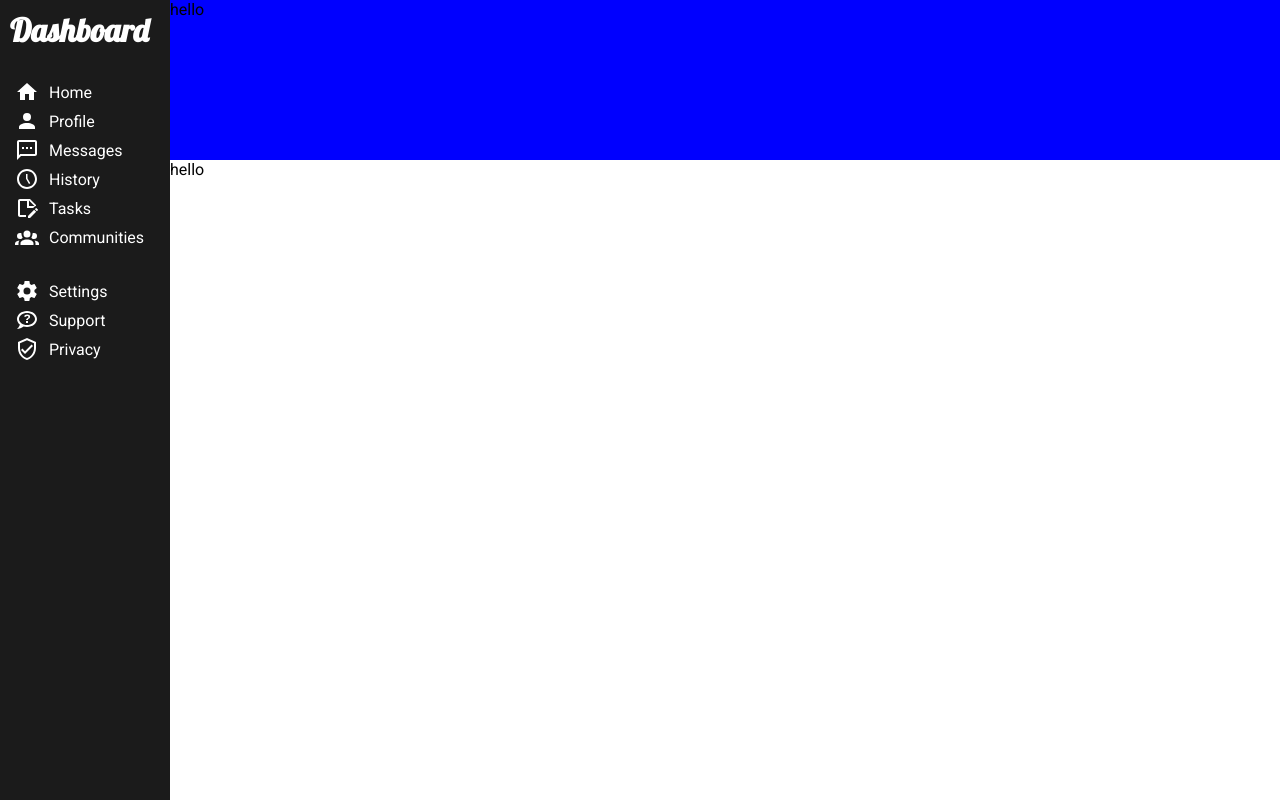
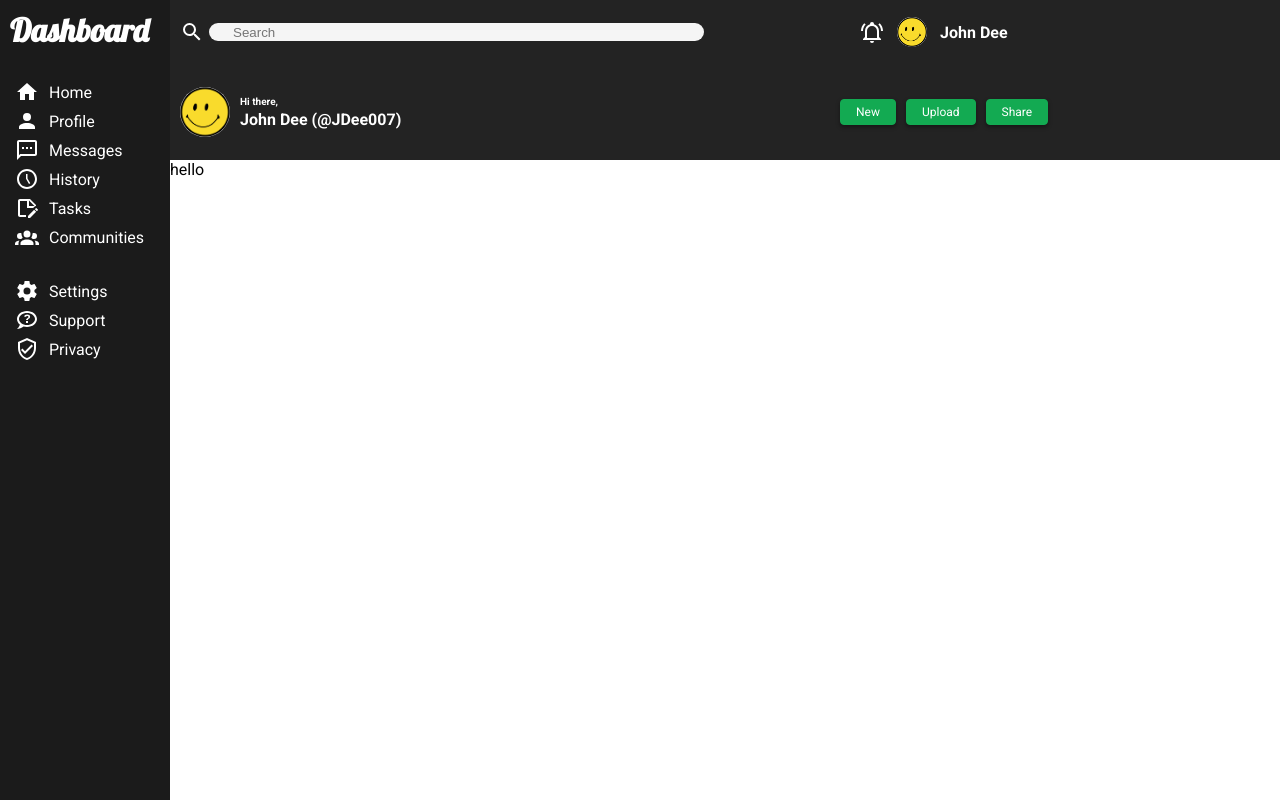
Before and after one commit to SneedUltima/dashboard, a plain HTML site: page index.html in a window 1280 px wide. Drawn offline with Linux system fonts and the light colour scheme.

Commit message:
build: add html foundation and css style for header component

```diff
--- a/index.html
+++ b/index.html
@@ -76,7 +76,31 @@
     </div>
     <div class="content-container">
         <div class="header">
-            <p>hello</p>
+            <div class="search">
+                <svg id="search-icon" style="width:24px;height:24px" viewBox="0 0 24 24">
+                    <path fill="currentColor" d="M9.5,3A6.5,6.5 0 0,1 16,9.5C16,11.11 15.41,12.59 14.44,13.73L14.71,14H15.5L20.5,19L19,20.5L14,15.5V14.71L13.73,14.44C12.59,15.41 11.11,16 9.5,16A6.5,6.5 0 0,1 3,9.5A6.5,6.5 0 0,1 9.5,3M9.5,5C7,5 5,7 5,9.5C5,12 7,14 9.5,14C12,14 14,12 14,9.5C14,7 12,5 9.5,5Z" />
+                </svg>
+                <input type="text" id="search-bar" placeholder="Search">
+            </div>
+            <div class="account-icons">
+                <svg id="notification-bell" style="width:24px;height:24px" viewBox="0 0 24 24">
+                    <path fill="currentColor" d="M10,21H14A2,2 0 0,1 12,23A2,2 0 0,1 10,21M21,19V20H3V19L5,17V11C5,7.9 7.03,5.17 10,4.29C10,4.19 10,4.1 10,4A2,2 0 0,1 12,2A2,2 0 0,1 14,4C14,4.1 14,4.19 14,4.29C16.97,5.17 19,7.9 19,11V17L21,19M17,11A5,5 0 0,0 12,6A5,5 0 0,0 7,11V18H17V11M19.75,3.19L18.33,4.61C20.04,6.3 21,8.6 21,11H23C23,8.07 21.84,5.25 19.75,3.19M1,11H3C3,8.6 3.96,6.3 5.67,4.61L4.25,3.19C2.16,5.25 1,8.07 1,11Z" />
+                </svg>
+                <img id="profile-icon" src="./assets/smiley.png" alt="smiley face profile picture">
+                <p id="profile-name">John Dee</p>
+            </div>
+            <div class="greeting">
+                <img id="profile-icon-greeting" src="./assets/smiley.png" alt="smiley face profile picture">
+                <div class="welcome-message">
+                    <p id="line-1">Hi there,</p>
+                    <p id="line-2">John Dee (@JDee007)</p>
+                </div>
+            </div>
+            <div class="header-buttons">
+                <button>New</button>
+                <button>Upload</button>
+                <button>Share</button>
+            </div>
         </div>
         <div class="main-content">
             <p>hello</p>
--- a/styles.css
+++ b/styles.css
@@ -85,3 +85,105 @@ body{
 .links-2 a:hover{
     color: rgb(230, 230, 230);
 }
+
+/* ******** HEADER LAYOUT ******** */
+
+.header{
+    background-color: rgb(35,35,35);
+    color: white;
+    display: grid;
+    grid-template-columns: 1.5fr 1fr;
+    grid-template-rows: 1fr 1.5fr;
+    padding-left: 10px;
+}
+
+.search{
+    display: flex;
+    align-items: center;
+    gap: 5px;
+}
+
+#search-bar{
+    background: #f5f5f5;
+    outline: none;
+    border: none;
+    width: 75%;
+    border-radius: 1.625rem;
+    padding: 0.1rem 3.5rem 0.1rem 1.5rem;
+}
+
+.account-icons{
+    padding-left: 20px;
+    display: flex;
+    align-items: center;
+    gap: 13px;
+}
+
+#notification-bell, #profile-icon, #profile-name{
+    cursor: pointer;
+}
+
+#profile-icon{
+    width: 30px;
+    height: 30px;
+    border-radius: 50%;
+}
+
+#profile-name{
+    font-weight: bold;
+}
+
+#profile-name:hover{
+    color: rgb(223, 223, 223);
+}
+
+.greeting{
+    display: flex;
+    align-items: center;
+    gap: 10px;
+}
+
+#profile-icon-greeting{
+    width: 50px;
+    height: 50px;
+    border-radius: 50%;
+}
+
+.welcome-message{
+    display: flex;
+    flex-direction: column;
+    gap: 3px;
+}
+
+#line-1 {
+    font-size: 10px;
+}
+
+#line-1, #line-2 {
+    font-weight: bold;
+}
+
+.header-buttons{
+    display: flex;
+    align-items: center;
+    gap: 10px;
+}
+
+.header-buttons button{
+  background-color: #13aa52;
+  border: 1px solid #13aa52;
+  border-radius: 4px;
+  box-shadow: rgba(0, 0, 0, .4) 0 2px 4px 0;
+  color: #fff;
+  cursor: pointer;
+  font-size: 12px;
+  outline: none;
+  outline: 0;
+  padding: 5px 15px;
+  text-align: center;
+  font-family: 'Roboto', sans-serif;
+}
+
+.header-buttons button:hover{
+    background-color: #119849;
+}
```
Also changed, not shown: assets/smiley.png (added).
